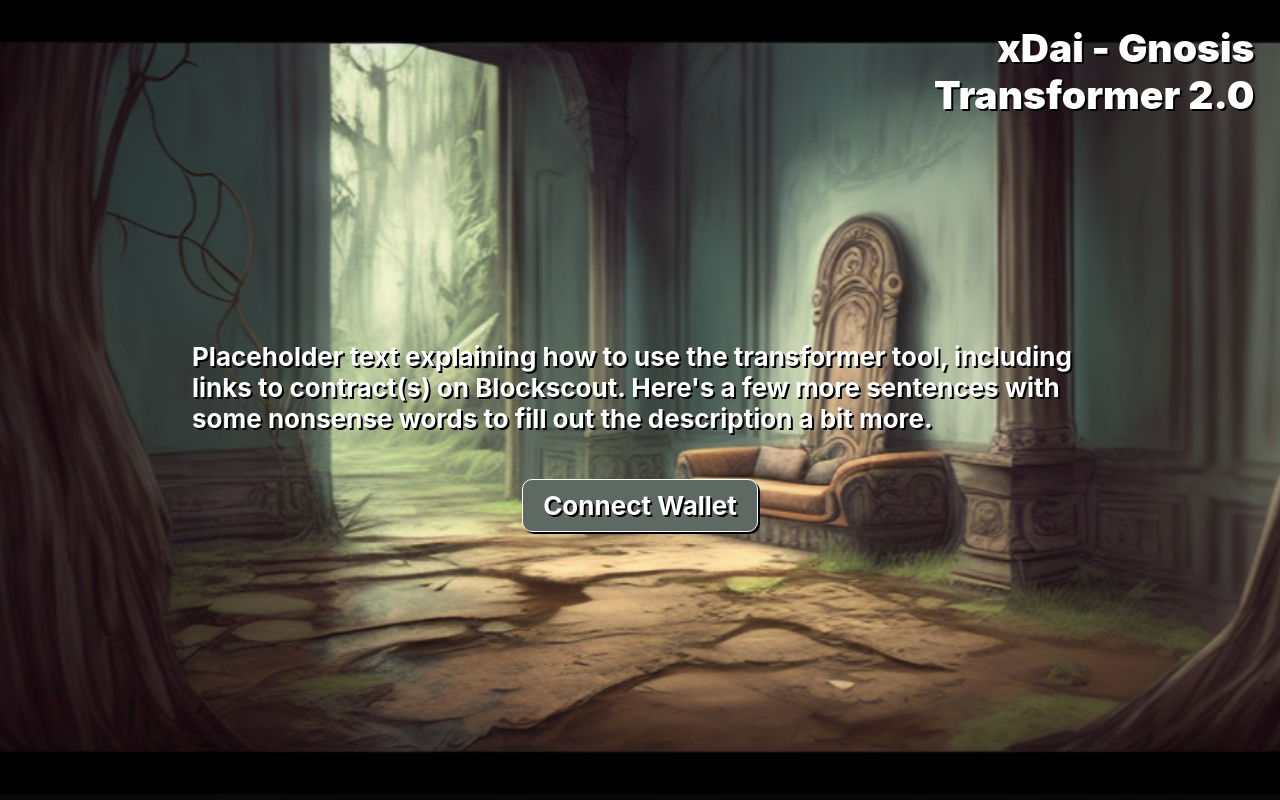
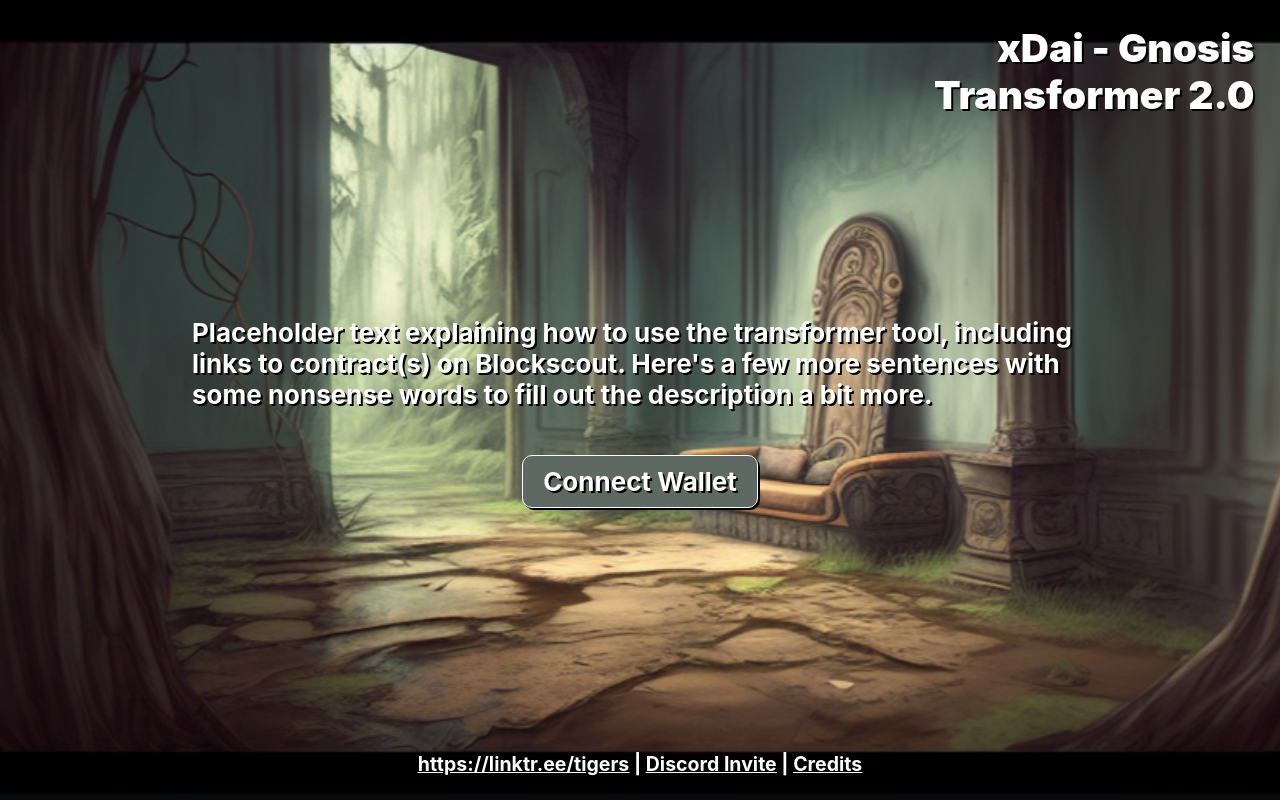
Before and after one commit to abentleee/tiger-transformer-frontend, a React (Create React App) app: page / in a window 1280 px wide. Built offline with nearby package versions, Linux system fonts and the light colour scheme.

Commit message:
[wip] added footer component with temp links

```diff
--- a/src/App.js
+++ b/src/App.js
@@ -1,5 +1,6 @@
 import './App.css';
 import Header from './components/Header';
+import Footer from './components/Footer';
 import LandingPage from './views/LandingPage';
 
 const App = () => {
@@ -8,6 +9,7 @@ const App = () => {
       <header className="App-Container">
         <Header />
         <LandingPage />
+        <Footer />
       </header>
     </div>
   );
--- /dev/null
+++ b/src/components/Footer.jsx
@@ -0,0 +1,42 @@
+const Footer = () => {
+    const styles = {
+        container: {
+            marginBottom: '3vh',
+            display: 'flex',
+            alignContent: 'center',
+            justifyContent: 'center',
+        },
+        linkText: {
+            textAlign: 'center',
+            fontSize: '75%',
+            fontWeight: 'bold',
+            textDecoration: 'underline',
+        },
+        footerText: {
+            textAlign: 'center',
+            fontSize: '75%',
+            fontWeight: 'bold',
+        }
+    }
+    return (
+        <div style={styles.container}>
+            <div style={styles.linkText}>
+                <a href={'/todo'} style={{color: '#FFFFFF'}}>https://linktr.ee/tigers</a>
+            </div>
+            <div style={styles.footerText}>
+                &nbsp;|&nbsp;
+            </div>
+            <div style={styles.linkText}>
+                <a href={'/todo'} style={{color: '#FFFFFF'}}>Discord Invite</a>
+            </div>
+            <div style={styles.footerText}>
+                &nbsp;|&nbsp;
+            </div>
+            <div style={styles.linkText}>
+                <a href={'/todo'} style={{color: '#FFFFFF'}}>Credits</a>
+            </div>
+        </div>
+    );
+};
+
+export default Footer;
```
